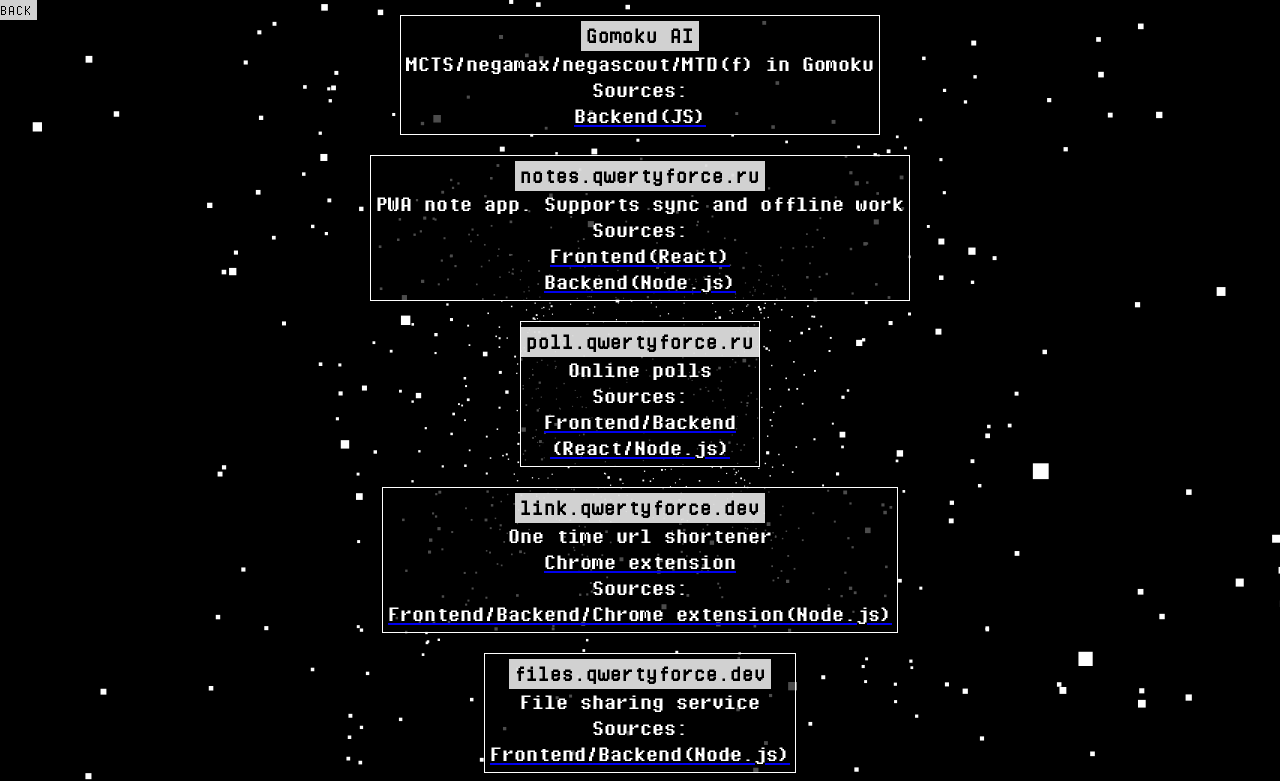
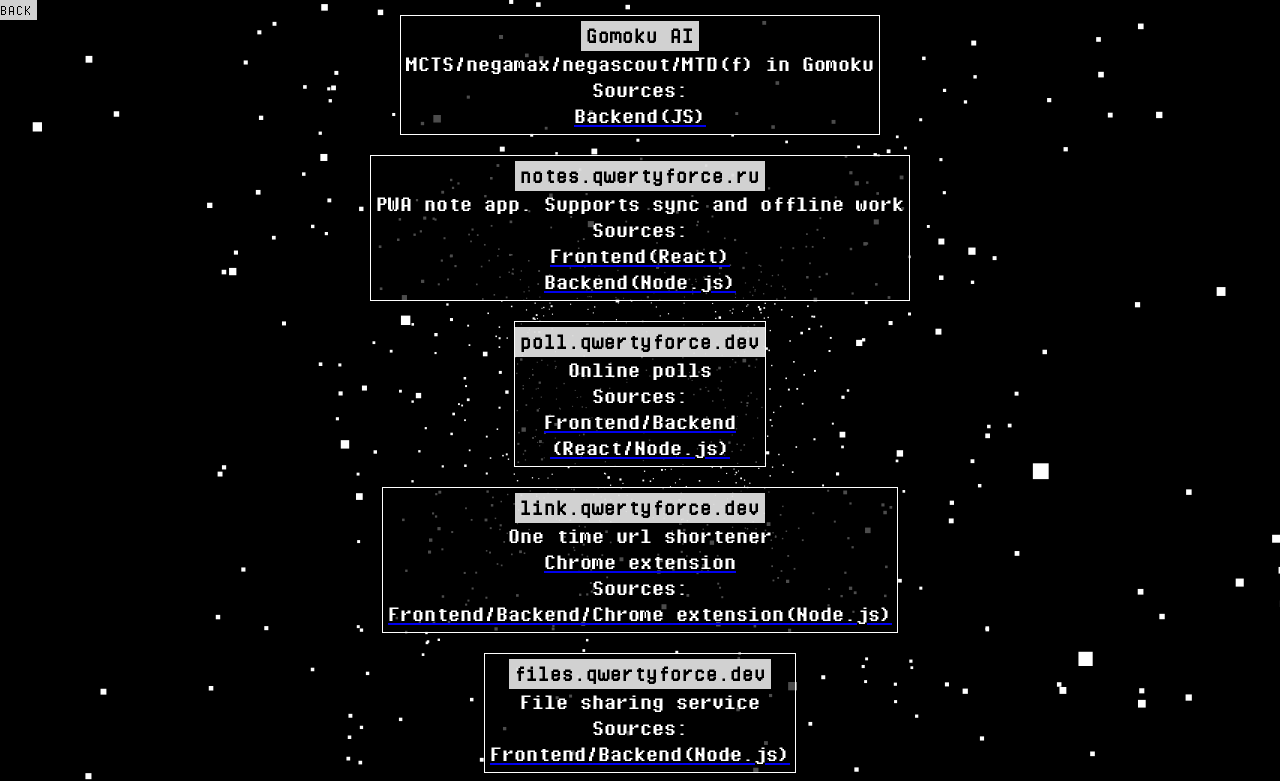
Before and after one commit to qwertyforce/qwertyforce.ru, a plain HTML site: page projects.html in a window 1280 px wide. Shown: the top 781 px of the page. Drawn offline with nearby package versions, Linux system fonts and the light colour scheme.

Commit message:
Update projects.html

```diff
--- a/projects.html
+++ b/projects.html
@@ -97,8 +97,8 @@
     </div>
 
     <div class="block">
-      <a href="https://poll.qwertyforce.ru/" target="_blank">
-        <h2><strong>poll.qwertyforce.ru</strong></h2>
+      <a href="https://poll.qwertyforce.dev/" target="_blank">
+        <h2><strong>poll.qwertyforce.dev</strong></h2>
       </a>
       <h2>Online polls</h2>
       <h2>Sources:</h2>
```
